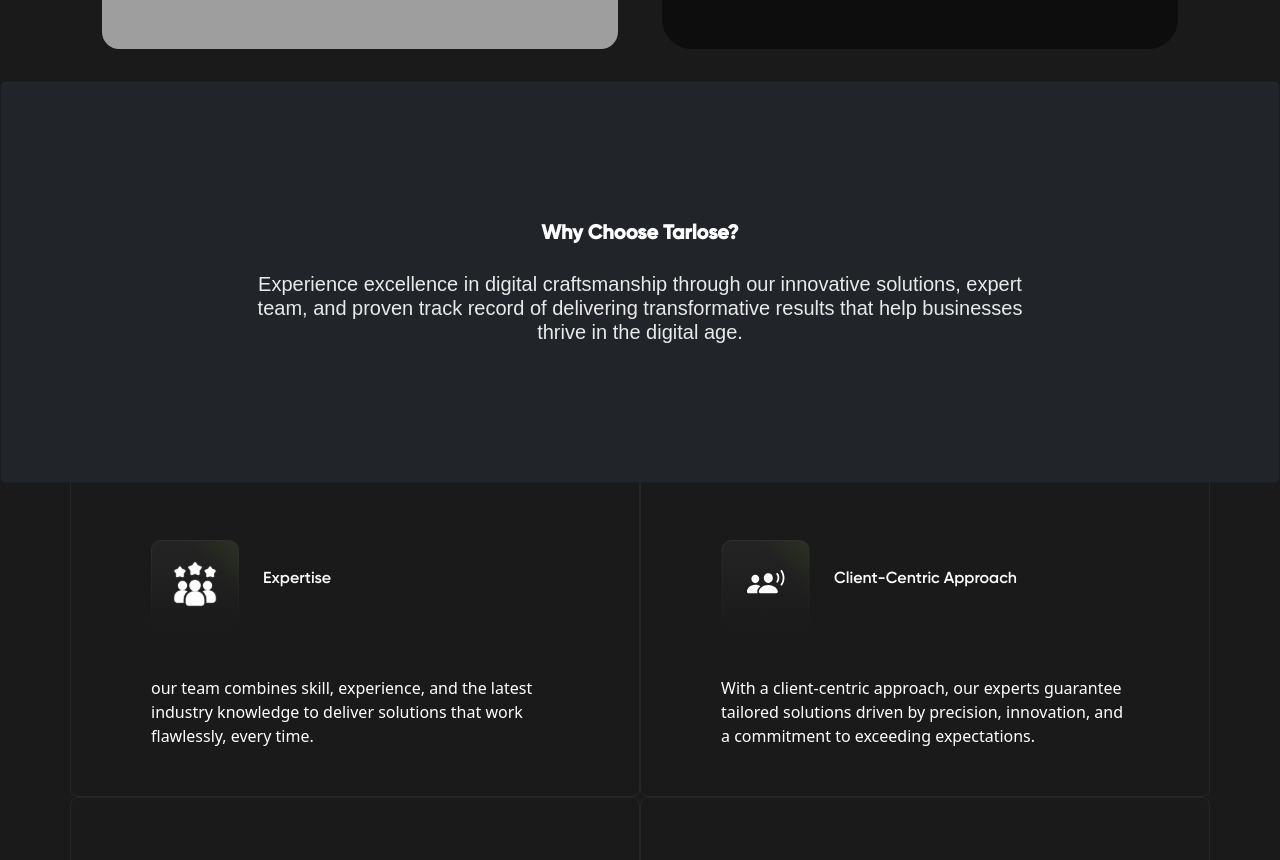
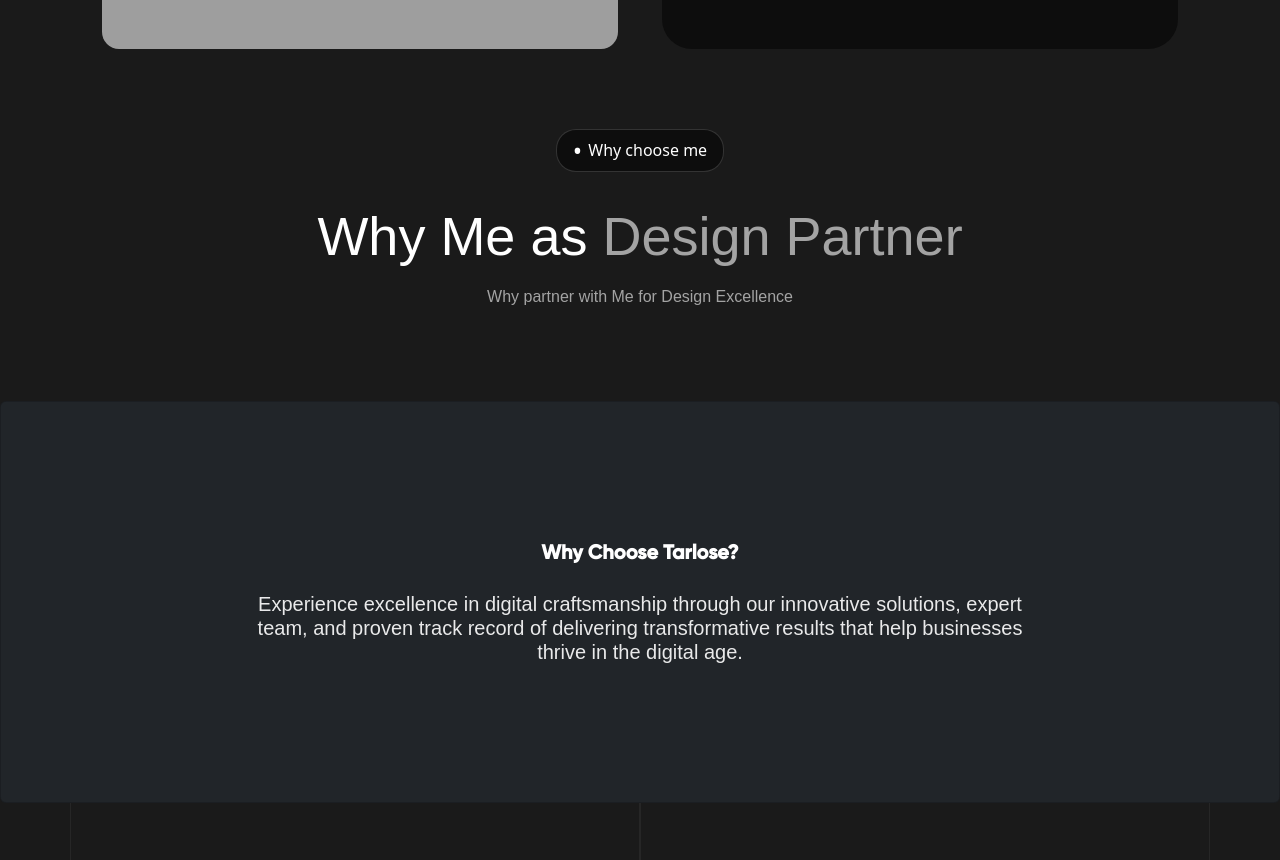
Before and after one commit to WTFAYXN/Tarlose-React, a React (Vite) app in the folder client/: page / in a window 1280 px wide. Shown: the part 4823-5683 px from the top of the page. Built offline with nearby package versions, Linux system fonts and the light colour scheme; no server answers; grey boxes are pictures that could not be loaded; the HTML template or start-up script is replaced by a standard one.

Commit message:
feat: Add StackedCards component with styling for enhanced user engagement

```diff
--- /dev/null
+++ b/client/src/components/StackedCards/StackedCards.css
@@ -0,0 +1,25 @@
+.stacked-heading-container {
+  display: flex;
+  justify-content: center;
+  flex-direction: column;
+  align-items: center;
+  text-align: center;
+  gap: 24px;
+  padding-bottom: 44px;
+}
+
+.stacked-content-container h2 {
+  font-size: 54px;
+  font-weight: 400;
+  font-family: gilroy, sans-serif;
+  padding-bottom: 16px;
+}
+.stacked-content-container span {
+  color: rgba(255, 255, 255, 0.6);
+}
+.stacked-content-container p {
+  color: rgba(255, 255, 255, 0.6);
+  font-size: 16px;
+  font-weight: 500;
+  font-family: gilroy, sans-serif;
+}
--- /dev/null
+++ b/client/src/components/StackedCards/StackedCards.jsx
@@ -0,0 +1,30 @@
+import React from "react";
+import "./StackedCards.css";
+
+const StackedCards = () => {
+  return (
+    <>
+      <div className="container my-5">
+        <div className="stacked-heading-container">
+          <div className="tag-container">
+            <div className="tag">
+              <span>•</span> Why choose me
+            </div>
+          </div>
+
+          <div className="stacked-content-container">
+            <h2 className="m-0">Why Me as <span>Design Partner</span></h2>
+            <p className="m-0">Why partner with Me for Design Excellence</p>
+          </div>
+        </div>
+
+        <div className="stacked-cards-container">
+
+        </div>
+
+      </div>
+    </>
+  );
+};
+
+export default StackedCards;
--- a/client/src/pages/Home.jsx
+++ b/client/src/pages/Home.jsx
@@ -33,6 +33,7 @@ import om from "../assets/testimonials/Om-QualityAcademy.jpg";
 import bgheader from "../assets/svgs/background-header.svg";
 import { Link } from "react-router-dom";
 import DesignProcess from "../components/DesignProcess/DesignProcess";
+import StackedCards from "../components/StackedCards/StackedCards";
 
 const Home = () => {
   const trackRef = useRef(null);
@@ -416,6 +417,8 @@ const Home = () => {
 
       <DesignProcess />
 
+      <StackedCards />
+
       {/* Why choose us */}
 
       <div className="card text-bg-dark position-relative overflow-hidden">
```
